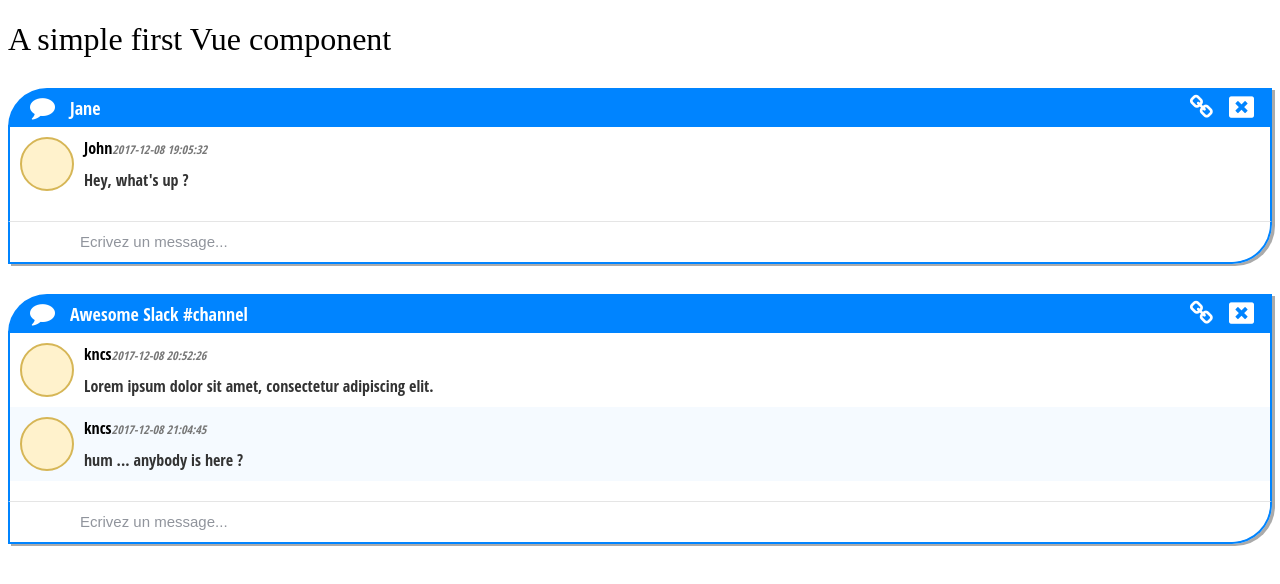
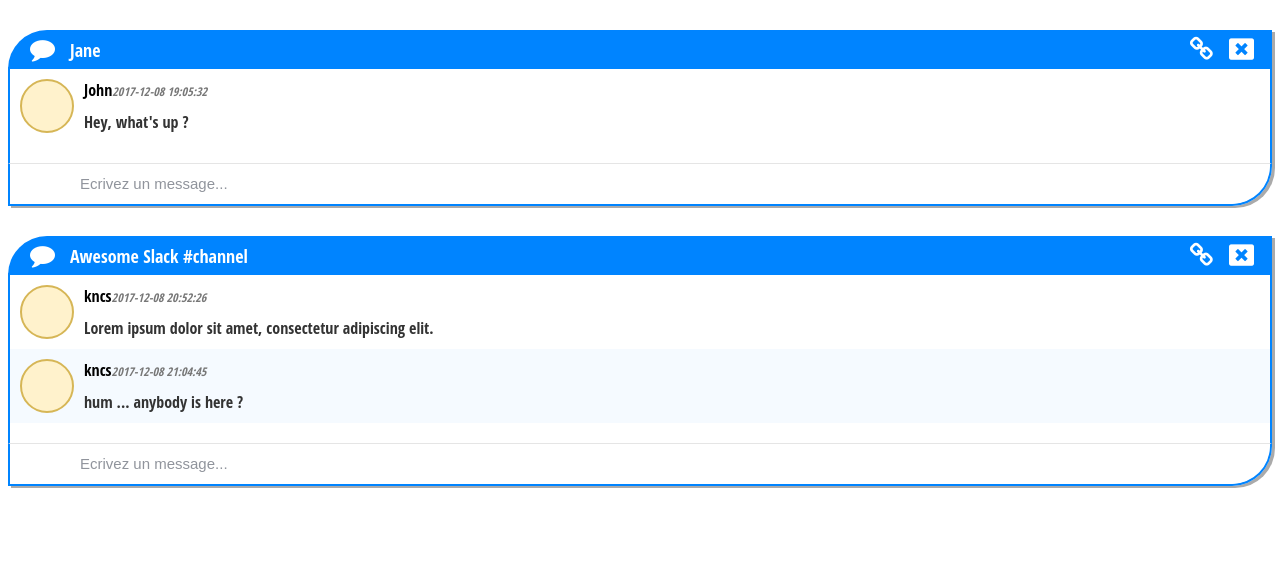
Before and after one commit to kncs/yo, a Vue app: page / in a window 1280 px wide. Shown: the top 584 px of the page. Built offline with nearby package versions, Linux system fonts and the light colour scheme.

Commit message:
feat(overwiew): remove useless h1 and update component test

```diff
--- a/src/components/overview.vue
+++ b/src/components/overview.vue
@@ -1,6 +1,5 @@
 <template>
   <div class="overview">
-    <h1>{{ msg }}</h1>
     <channel v-for='(channel, index) in channels' :key='index' :channel='channel'></channel>
   </div>
 </template>
@@ -13,7 +12,6 @@ export default {
   name: 'overview',
   data () {
     return {
-      msg: 'A simple first Vue component',
       channels: mockChannels
     }
   },
@@ -22,10 +20,3 @@ export default {
   }
 }
 </script>
-
-<!-- Add "scoped" attribute to limit CSS to this component only -->
-<style scoped>
-h1 {
-  font-weight: normal;
-}
-</style>
```
Also changed, not shown: 1 other file (tests, documents, lock files or other folders).
